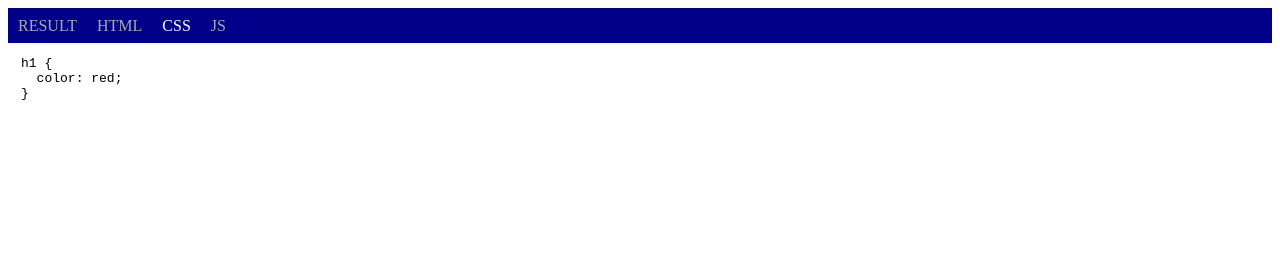
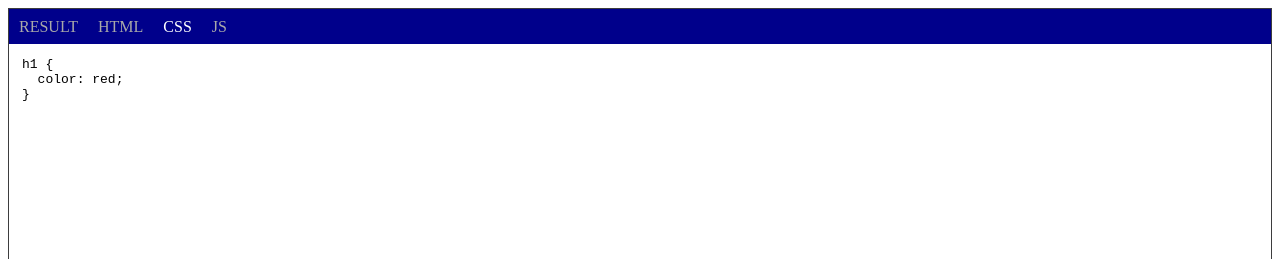
Before and after one commit to dahnielson/koda, a website built with Parcel: page index.html in a window 1280 px wide. Shown: the top 259 px of the page. Built offline with nearby package versions, Linux system fonts and the light colour scheme; files whose address does not match are found by name.

Commit message:
Adding border

```diff
--- a/koda.css
+++ b/koda.css
@@ -1,6 +1,7 @@
 .koda {
   height: var(--koda-height, 235px);
   overflow: hidden;
+  border: 1px solid rgb(61, 61, 62);
 }
 
 .koda > code {
```
